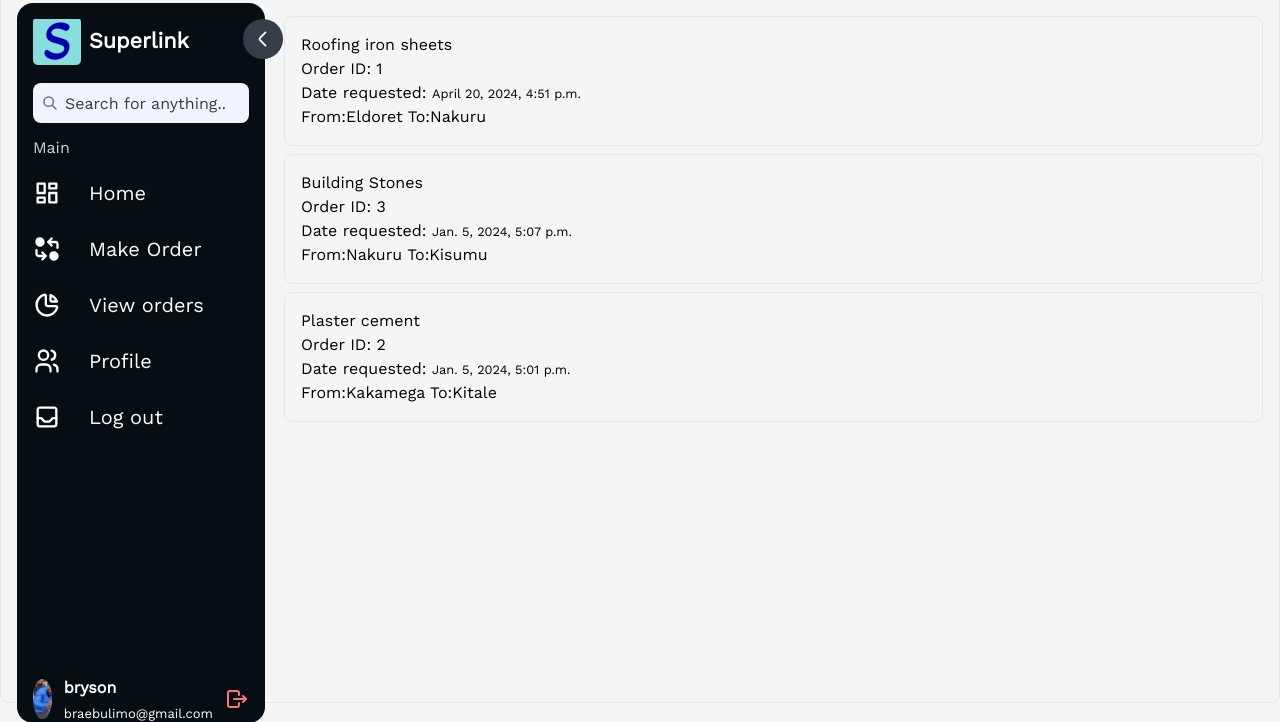
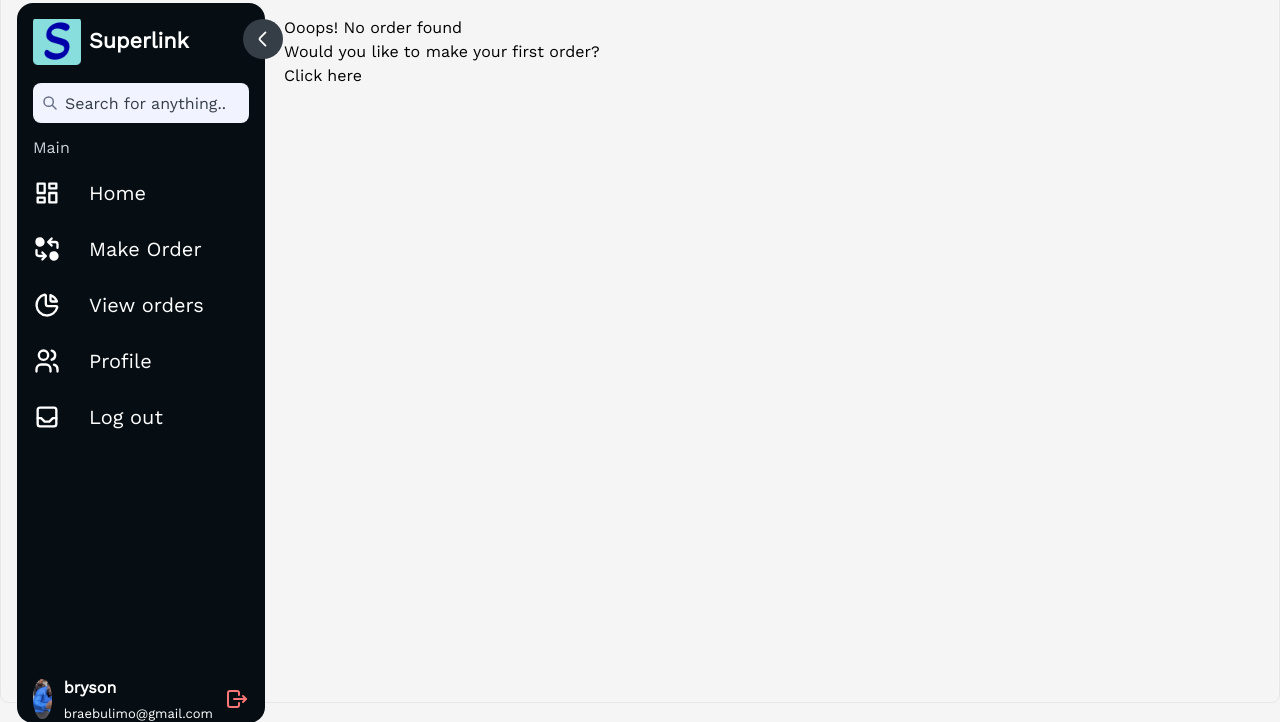
Before and after one commit to braeson-nyahera/movers-transport-system, a Django app: page /transportation/orders/ in a window 1280 px wide. Shown: the part 97-819 px from the top of the page. Run offline with Django 5.2, Linux system fonts and the light colour scheme; a user stored in the database is signed in; data comes from the database, SQL or seed files in the repository; both versions use the stored data as it was after the commit; some libraries are stand-ins or nearby versions.

Commit message:
model-repair

```diff
--- a/movers/transportation/models.py
+++ b/movers/transportation/models.py
@@ -11,5 +11,6 @@
     date_ordered=models.DateTimeField(default=timezone.now)
     author= models.ForeignKey(User, on_delete=models.CASCADE)
 
+
     def __str__(self):
-        return self.order_id
+        return str(self.id)
--- a/movers/transportation/templates/transportation/order_list.html
+++ b/movers/transportation/templates/transportation/order_list.html
@@ -1,6 +1,7 @@
 {% extends "home/base.html" %}
 {% block content %}
 <div>
+    {% if order %}
         {% for order in order_form %}
             {% if order.author_id == request.user.id %}
                 <article class="mb-2 border bg-neutral-100 p-4 rounded-lg max-w-full bg-neutral-100" id="article_bars">
@@ -15,5 +16,10 @@
                 </article>
             {% endif %}
         {% endfor %}
+    {% else %}
+        <h2>Ooops! No order found</h2>
+        <h2>Would you like to make your first order?</h2>
+        <a href="{% url 'order' %}">Click here</a>
+    {% endif %}
 </div>
 {%endblock content %}
```
Also changed, not shown: movers/db.sqlite3. Lines whose indentation alone changed are shown as unchanged.
